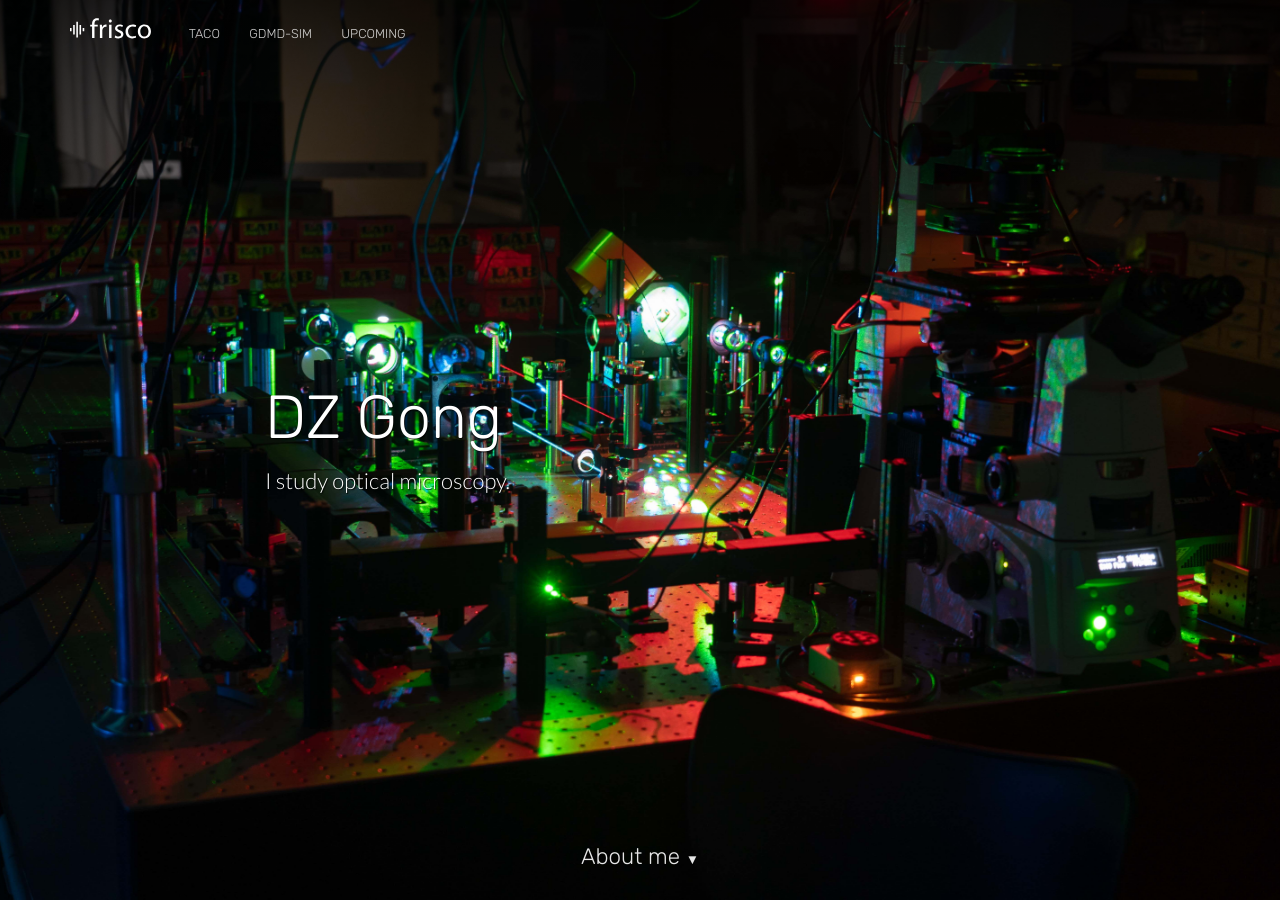
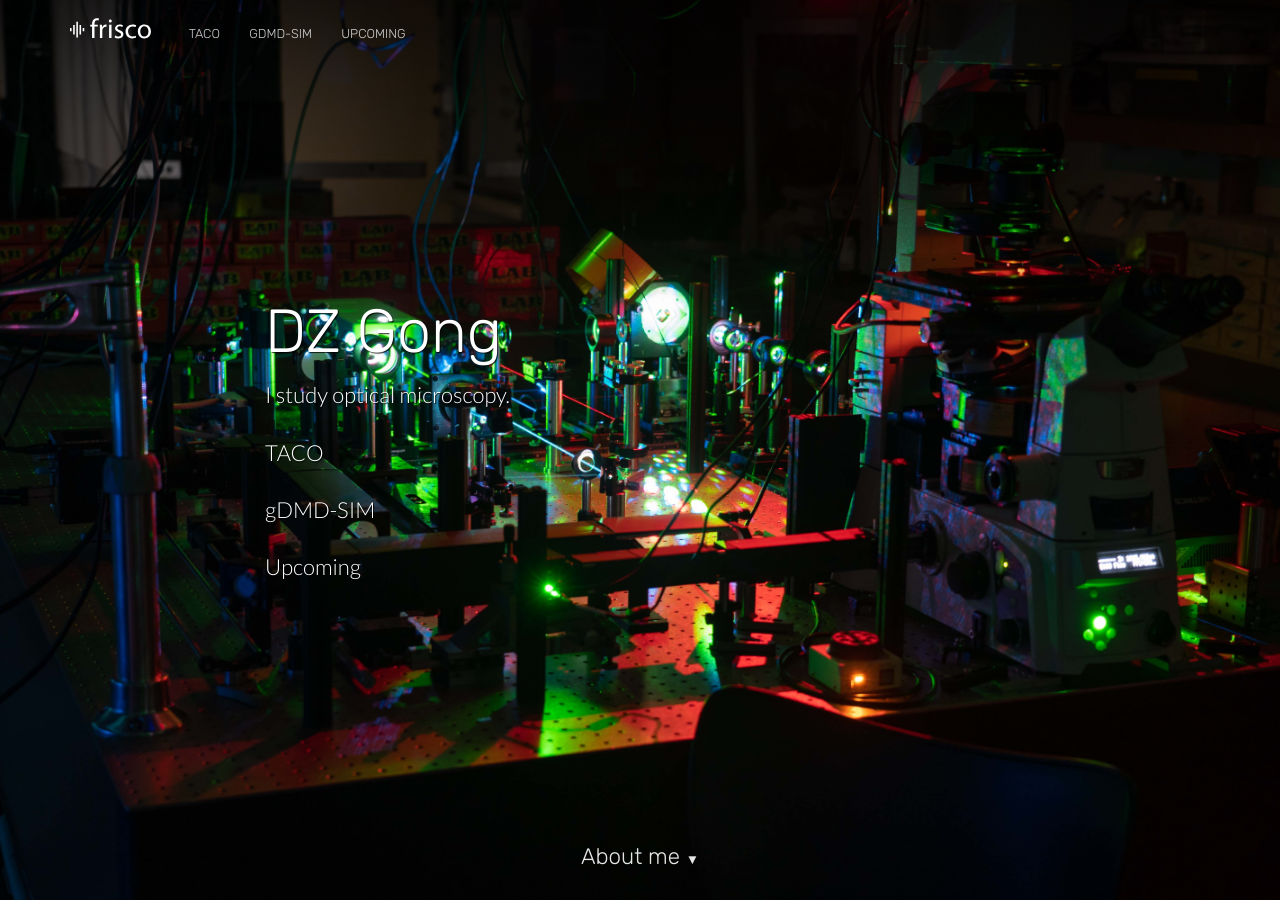
Before and after one commit to DZGong/DZGong.github.io, a Jekyll site: the page built from index.html, in a window 1280 px wide and 900 px high. Built offline with Jekyll 4.4.1, drawn with Linux system fonts in a browser that asks for light colours; nearby versions of some CDN libraries.

Commit message:
test change 12

```diff
--- a/index.html
+++ b/index.html
@@ -10,8 +10,9 @@ bottom_image: https://unsplash.it/2000/1322?a=.png
 		<div class="hero-text-container">
 			<h1 class="editable">DZ Gong</h1>
 			<p class="subtext editable">I study optical microscopy.</p>
-			<h1 class="editable"> </h1>
-			<h1 class="editable"> </h1>
+			<p class="editable"> TACO </p>
+			<p class="editable"> gDMD-SIM </p>
+			<p class="editable"> Upcoming </p>
 			<!-- <div class="cta button alt"><a href="#">Join Now</a></div> -->
 		</div>
 	</div>
```
